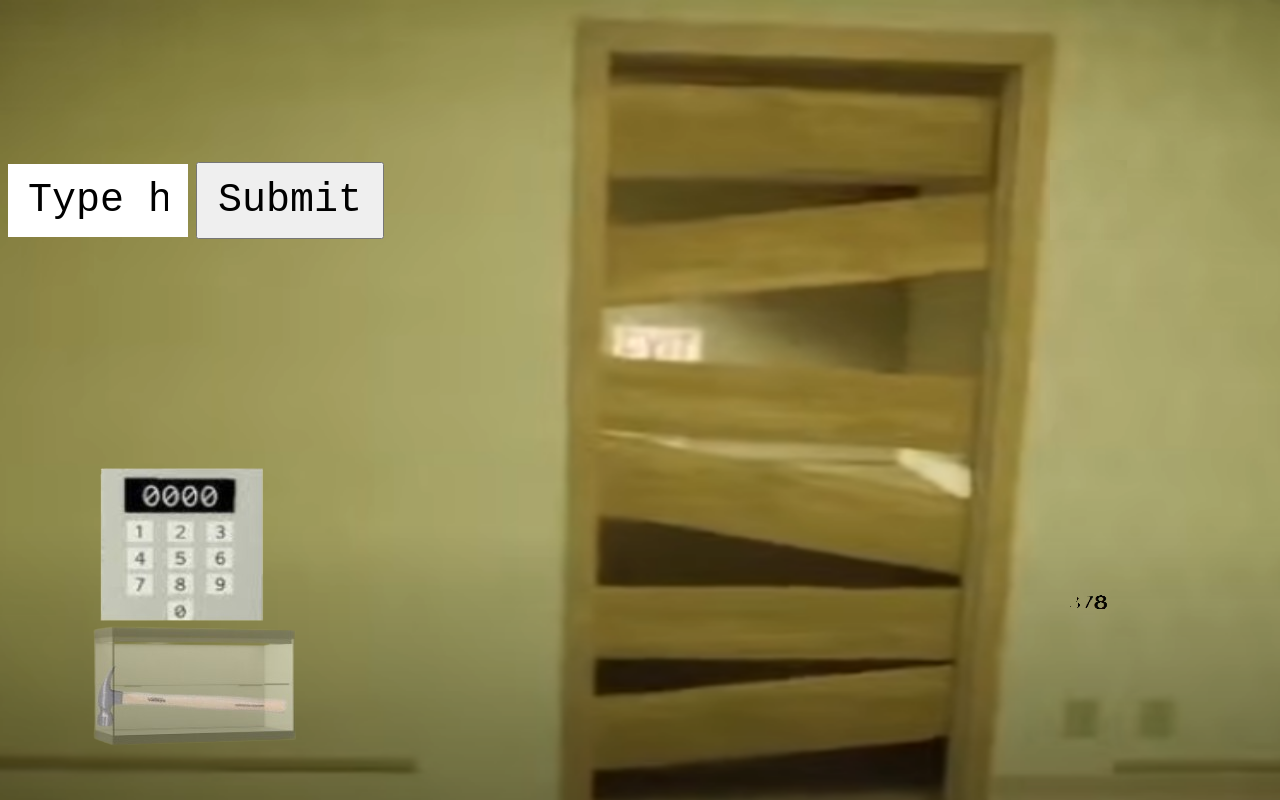
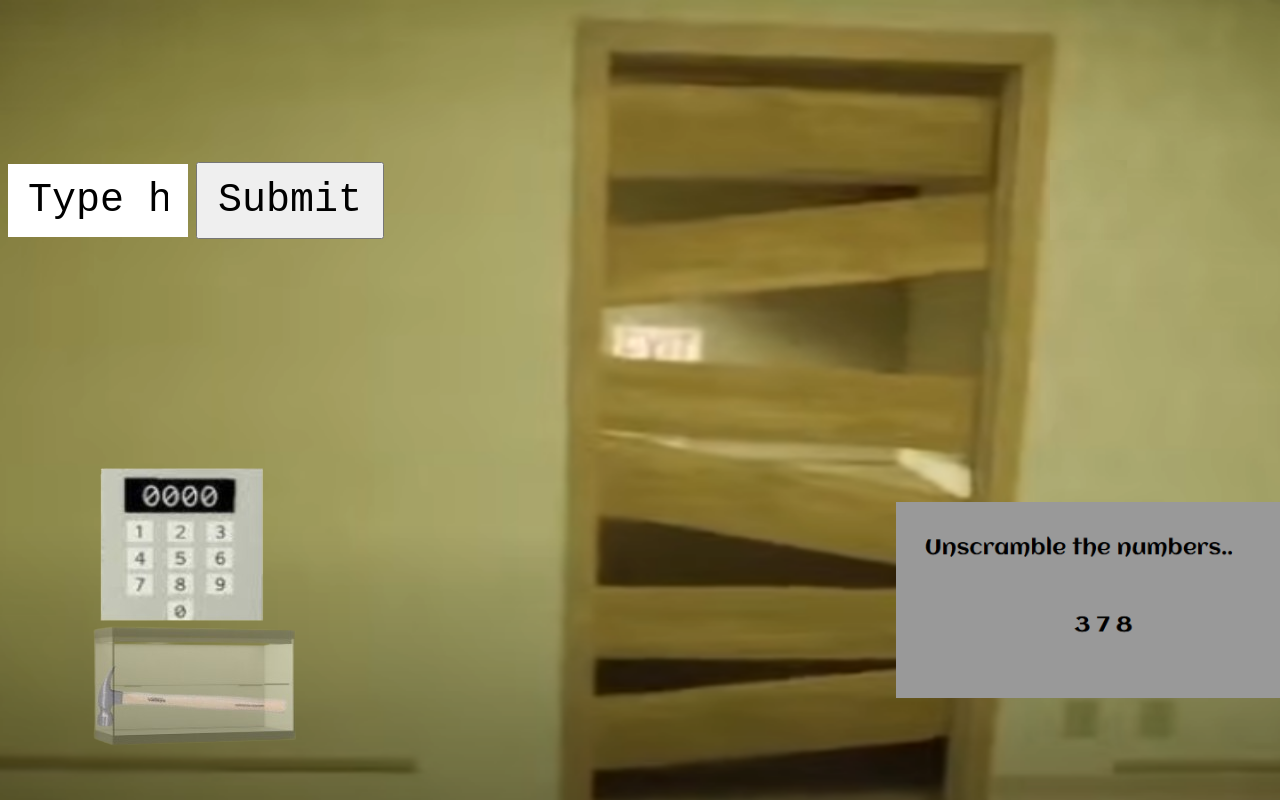
Before and after one commit to EmilySpicyBeatz2/BackroomsLVL0-end, a website: page index.html in a window 1280 px wide. Drawn offline with Linux system fonts and the light colour scheme.

Commit message:
Update index.html

```diff
--- a/index.html
+++ b/index.html
@@ -22,7 +22,7 @@
       <div class="box1 center-content" id="breakWood">
         <img src="images/wall.png" id="wall"></div>
       <div class="box2 center-content">
-        <img src="images/button387.png"></div>
+        <img src="images/Screenshot 2024-12-16 085750.png"></div>
     </div>
     <audio src="AUDIO/woodBreak.mp3" type="audio/mp3" id="freedom"></audio>
     <audio src="AUDIO/wompwomp.mp3" type="audio/mp3" id="nu-uh"></audio>
```
